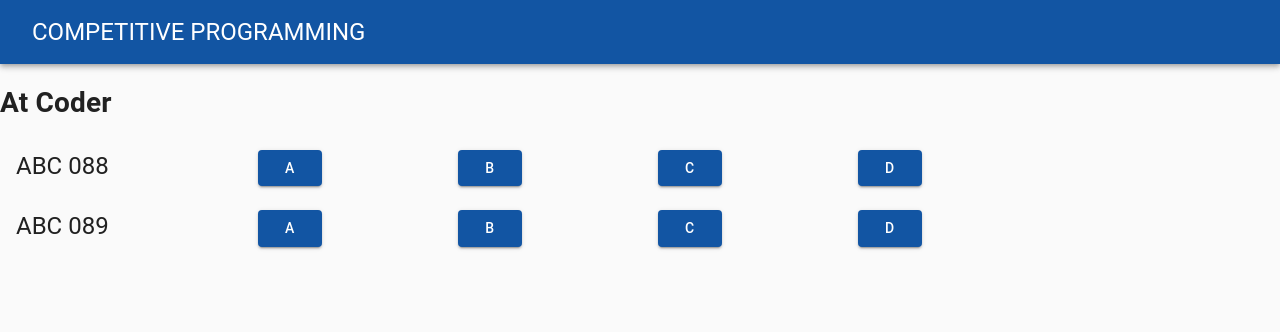
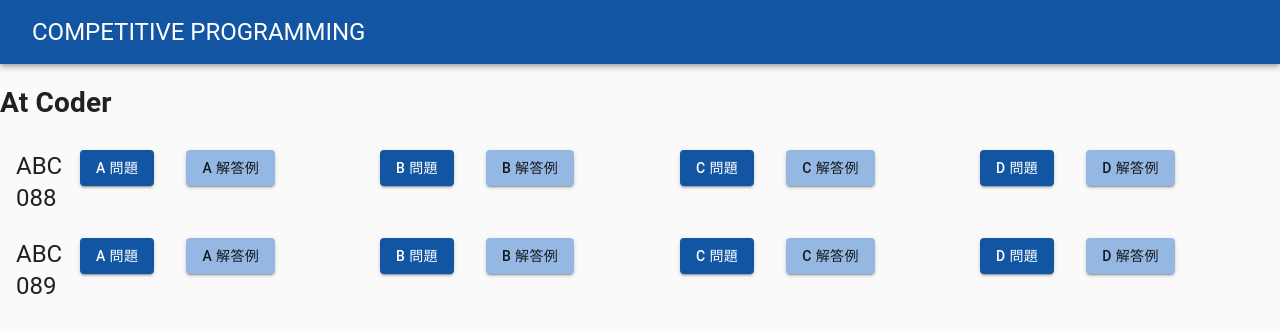
Before and after one commit to curekoshimizu/competitive_rs, a React (Create React App) app in the folder memo_server/: page / in a window 1280 px wide. Shown: the top 332 px of the page. Built offline with nearby package versions, Linux system fonts and the light colour scheme.

Commit message:
add answer link

```diff
--- a/memo_server/src/apps/App.tsx
+++ b/memo_server/src/apps/App.tsx
@@ -10,7 +10,7 @@
 
 import AppBar, { Links } from './AppBar';
 import IssueList from './IssueList';
-import ProblemPreview from './ProblemPreview';
+import { ProblemAnsPreview, ProblemPreview } from './ProblemPreview';
 
 interface ProblemPreviewPageProp {
   contest: string;
@@ -27,6 +27,22 @@
 
   return (
     <ProblemPreview
+      contest={contest}
+      numProblems={Number(numProblems)}
+      problem={problem}
+    />
+  );
+};
+
+const ProblemAnsPage = () => {
+  const { contest, problem, numProblems } = useParams<ProblemPreviewPageProp>();
+
+  if (!(contest && problem && numProblems)) {
+    return <></>;
+  }
+
+  return (
+    <ProblemAnsPreview
       contest={contest}
       numProblems={Number(numProblems)}
       problem={problem}
@@ -62,6 +78,11 @@
                 exact
                 path="/preview/:contest/:problem/:numProblems"
               />
+              <Route
+                component={ProblemAnsPage}
+                exact
+                path="/answer/:contest/:problem/:numProblems"
+              />
             </Switch>
           </main>
         </StyledThemeProvider>
--- a/memo_server/src/apps/ContestRow.tsx
+++ b/memo_server/src/apps/ContestRow.tsx
@@ -24,7 +24,7 @@
           const problem = String.fromCharCode(code + idx);
 
           return (
-            <Box key={idx} width={200}>
+            <Box key={idx} width={300}>
               <PreviewProblemButton
                 contest={contest}
                 numProblems={numProblems}
--- a/memo_server/src/apps/PreviewProblemButton.tsx
+++ b/memo_server/src/apps/PreviewProblemButton.tsx
@@ -1,5 +1,6 @@
 import { Link } from 'react-router-dom';
 
+import Box from '@material-ui/core/Box';
 import Button from '@material-ui/core/Button';
 
 interface PreviewProblemButtonProp {
@@ -14,16 +15,28 @@
   numProblems,
 }) => {
   return (
-    <>
+    <Box display="flex">
+      <Box px={2}>
         <Button
           color="primary"
           component={Link}
           to={`/preview/${contest}/${problem}/${numProblems}`}
           variant="contained"
         >
-        {problem}
+          {problem} 問題
         </Button>
-    </>
+      </Box>
+      <Box px={2}>
+        <Button
+          color="secondary"
+          component={Link}
+          to={`/answer/${contest}/${problem}/${numProblems}`}
+          variant="contained"
+        >
+          {problem} 解答例
+        </Button>
+      </Box>
+    </Box>
   );
 };
 
--- a/memo_server/src/apps/ProblemPreview.tsx
+++ b/memo_server/src/apps/ProblemPreview.tsx
@@ -8,7 +8,7 @@
   numProblems: number;
 }
 
-const ProblemPreview: React.FC<ProblemPreviewProp> = ({
+export const ProblemPreview: React.FC<ProblemPreviewProp> = ({
   contest,
   problem,
   numProblems,
@@ -25,4 +25,21 @@
   );
 };
 
+export const ProblemAnsPreview: React.FC<ProblemPreviewProp> = ({
+  contest,
+  problem,
+  numProblems,
+}) => {
+  const url =
+    `https://atcoder.jp/contests/${contest}/submissions?` +
+    `f.Task=${contest}_${problem}&f.LanguageName=Rust&f.Status=AC&f.User=`;
+
+  return (
+    <>
+      <ContestRow contest={contest} numProblems={numProblems} />
+      <Iframe height="1000" url={url} width="100%" />
+    </>
+  );
+};
+
 export default ProblemPreview;
```
Lines whose indentation alone changed are shown as unchanged.
